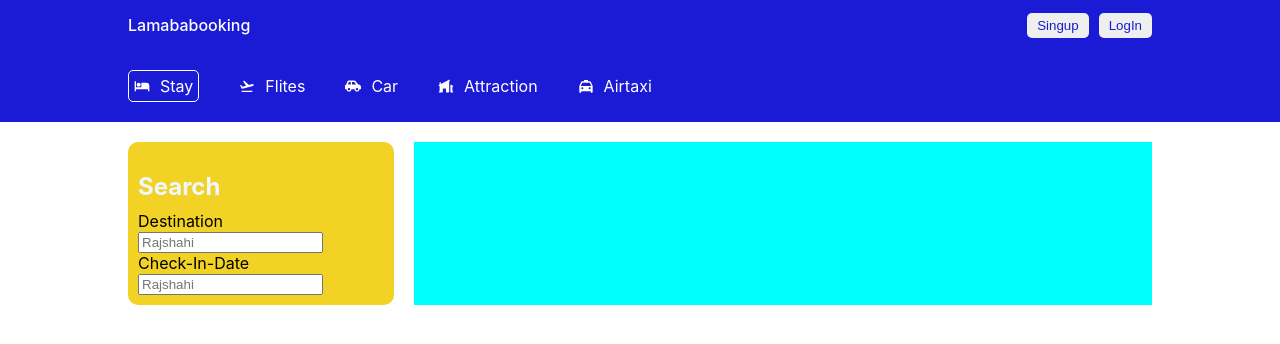
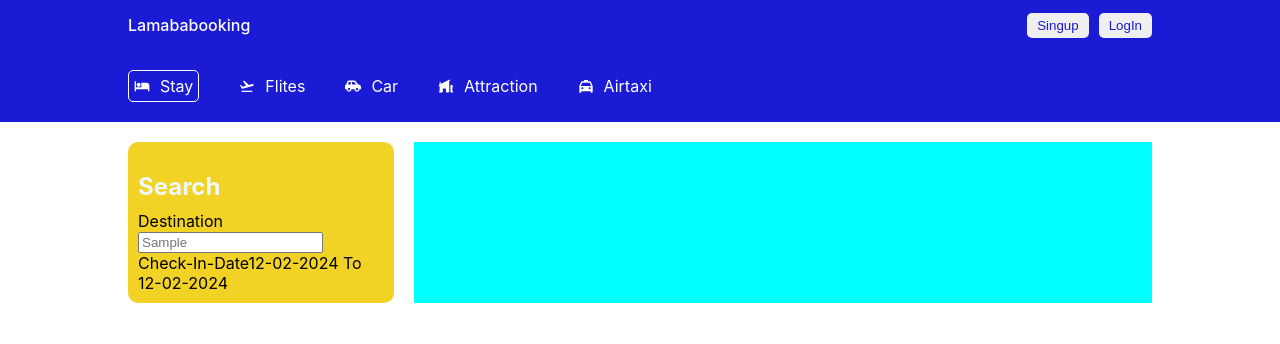
Before and after one commit to Foysalrabby/BokingApi, a React (Create React App) app in the folder client/: page / in a window 1280 px wide. Both pictures are taken after typing "Sample" into the empty fields and a click on the button "Search". Shown: the top 344 px of the page. Built offline with nearby package versions, Linux system fonts and the light colour scheme.

Commit message:
take checkindate and checkout date

```diff
--- a/client/src/Pages/Lists/List.jsx
+++ b/client/src/Pages/Lists/List.jsx
@@ -1,11 +1,15 @@
-import React from 'react';
+import React, { useState } from 'react';
 import Navbar from '../../Component/Navbar/Navbar';
 import Header from '../../Component/Header/Header';
 import './list.css';
+import { format  } from 'date-fns';
 import { useLocation } from 'react-router-dom';
 
 const List = () => {
     const Location=useLocation();
+    const [takedate,setdate]=useState(Location.state.state); //state,optionsnum,destinationdata
+    const [takedestination,setdestination]=useState(Location.state.destinationdata);
+    const [takepeople,setpeople]=useState(Location.state.optionsnum);
     console.log(Location);
     return (
         <div>
@@ -17,12 +21,12 @@ const List = () => {
                  <h2 className='listsearchtitle'>Search</h2>
                  <div className="lsdistinaton">
                     <label>Destination</label>
-                    <input type="text" placeholder='Rajshahi' className='inDesination' />
+                    <input type="text" placeholder={takedestination} className='inDesination' />
                  </div>
 
                  <div className="lsdistinaton">
                     <label>Check-In-Date</label>
-                    <input type="text" placeholder='Rajshahi' className='inDesination' />
+                   <span>{`${format(takedate[0].startDate,"dd-MM-yyyy")} To ${format(takedate[0].endDate,"dd-MM-yyyy")} `}</span>
                  </div>
 
            </div>
```
